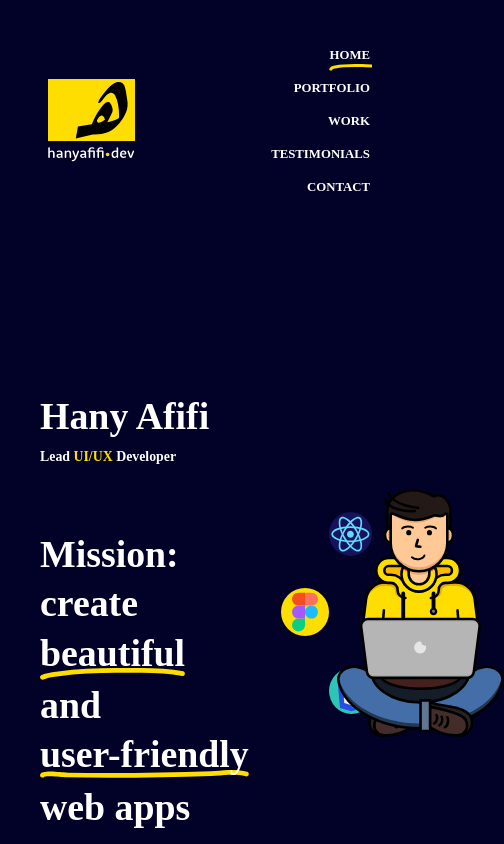
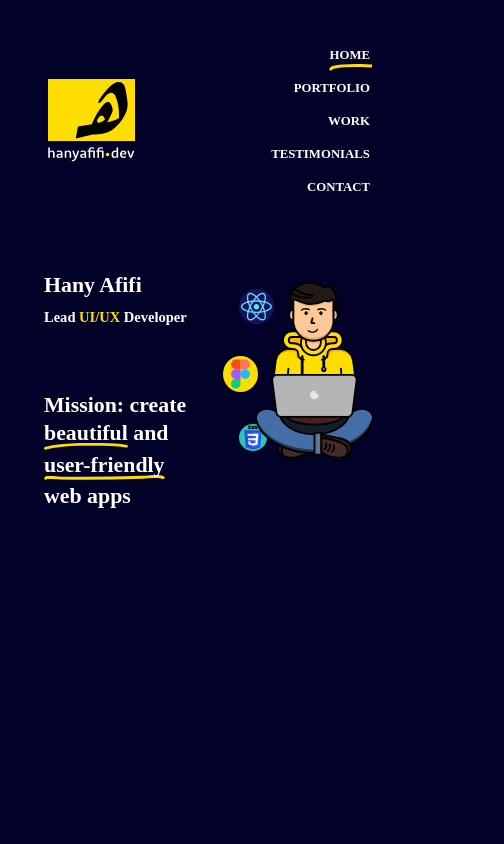
Before and after one commit to haniscape/hanyafifi-dev-2022, a React (Create React App) app: page / in a window 390 px wide. Shown: the top 844 px of the page, 504 px wide, since content can reach past the window. Built offline with nearby package versions, Linux system fonts and the light colour scheme.

Commit message:
tweaking

```diff
--- a/src/components/Hero/Hero.css
+++ b/src/components/Hero/Hero.css
@@ -1,52 +1,51 @@
 .hero {
-  width: 100%;
   display: flex;
   justify-content: space-evenly;
   align-items: center;
-  min-height: calc(100vh - 100px - 2rem);
-  padding: 1rem;
+  min-height: calc(100vh - 100px);
 }
 
 .hero-text {
   display: flex;
-  width: 60%;
   justify-content: center;
   align-items: center;
   padding: 0 1.5rem;
   flex-direction: column;
   align-items: flex-start;
   justify-content: flex-start;
+  margin-left: 1rem;
+  max-width: 45vw;
 }
 
 .hero-text h1 {
-  font-size: calc(2rem + 1.5vw);
+  font-size: calc(1.25rem + 1.5vw);
   font-weight: 700;
   margin: 0;
 }
 
 .hero-text p {
-  font-size: calc(0.5rem + 1.5vw);
+  font-size: calc(0.75rem + 0.65vw);
   font-weight: 600;
   margin-top: 10px;
   margin-bottom: 4rem;
 }
 
 .hero-text p span {
-  font-size: calc(0.5rem + 1.5vw);
+  font-size: calc(0.75rem + 0.65vw);
   font-weight: 700;
   color: #fede00;
   margin: 0 0.25em;
 }
 
 .hero-text span {
-  font-size: calc(2rem + 1.5vw);
+  font-size: calc(1.25rem + 1.5vw);
   font-weight: 700;
   line-height: 1.3;
 }
 
 .hero-text span.underline-a,
 .hero-text span.underline-b {
-  background-position: left calc(2rem + 2vw);
+  background-position: left calc(1rem + 2vw);
   background-repeat: no-repeat;
   background-size: 100%;
   height: calc(2.3rem + 4vw);
@@ -61,20 +60,20 @@
   align-items: center;
   flex-direction: row-reverse;
   height: 100%;
-  width: 40%;
+  margin-right: 1rem;
+  max-width: 40vw;
 }
 
 .hero .canvas .hero-pic {
-  width: calc(8rem + 10vw);
+  width: calc(7.5rem + 7.5vw);
 }
 
 .hero .canvas .stack-icons {
-  width: fit-content;
   display: flex;
   flex-direction: column;
   justify-content: flex-start;
   height: 100%;
-  width: 4rem;
+  width: 5rem;
 }
 
 .hero .canvas .stack-icons .icon {
@@ -85,24 +84,72 @@
 }
 
 .hero .canvas .stack-icons .icon.react {
-  margin-left: 3.5rem;
-  width: calc(1rem + 7vw);
-  height: calc(1rem + 7vw);
+  margin-left: 2.75rem;
+  width: calc(0.5rem + 5vw);
+  height: calc(0.5rem + 5vw);
 }
 
 .hero .canvas .stack-icons .icon.figma {
-  margin-left: 0.5rem;
-  width: calc(1.3rem + 7vw);
-  height: calc(1.3rem + 7vw);
+  margin-left: 0;
+  width: calc(0.75em + 6vw);
+  height: calc(0.75rem + 6vw);
 }
 
 .hero .canvas .stack-icons .icon.css {
-  margin-left: 3.5rem;
-  width: calc(1.15rem + 7vw);
-  height: calc(1.15rem + 7vw);
+  margin-left: 1rem;
+  width: calc(0.5rem + 5vw);
+  height: calc(0.5rem + 5vw);
 }
 
 .under-construction {
   width: 100%;
   margin: auto;
 }
+
+@media only screen and (max-width: 850px) {
+  .hero {
+    align-items: flex-start;
+    margin-top: 2rem;
+  }
+  .hero .canvas .stack-icons {
+    width: 4rem;
+  }
+}
+
+@media only screen and (max-width: 550px) {
+  .hero .canvas .hero-pic {
+    width: calc(5rem + 10vw);
+  }
+  .hero {
+    align-items: flex-start;
+    margin-top: 2rem;
+  }
+
+  .hero-text {
+    padding-right: 1rem;
+    margin-left: 1.25rem;
+  }
+
+  .hero-text h1 {
+    font-size: calc(1rem + 1.5vw);
+  }
+
+  .hero-text span {
+    font-size: calc(1rem + 1.5vw);
+  }
+
+  .hero-text span.underline-a,
+  .hero-text span.underline-b {
+    height: calc(1rem + 4vw);
+  }
+
+  .hero .canvas .stack-icons {
+    width: 2rem;
+  }
+
+  .hero .canvas .stack-icons .icon.react {
+    margin-left: 1rem;
+    width: calc(0.5rem + 7vw);
+    height: calc(0.5rem + 7vw);
+  }
+}
```
